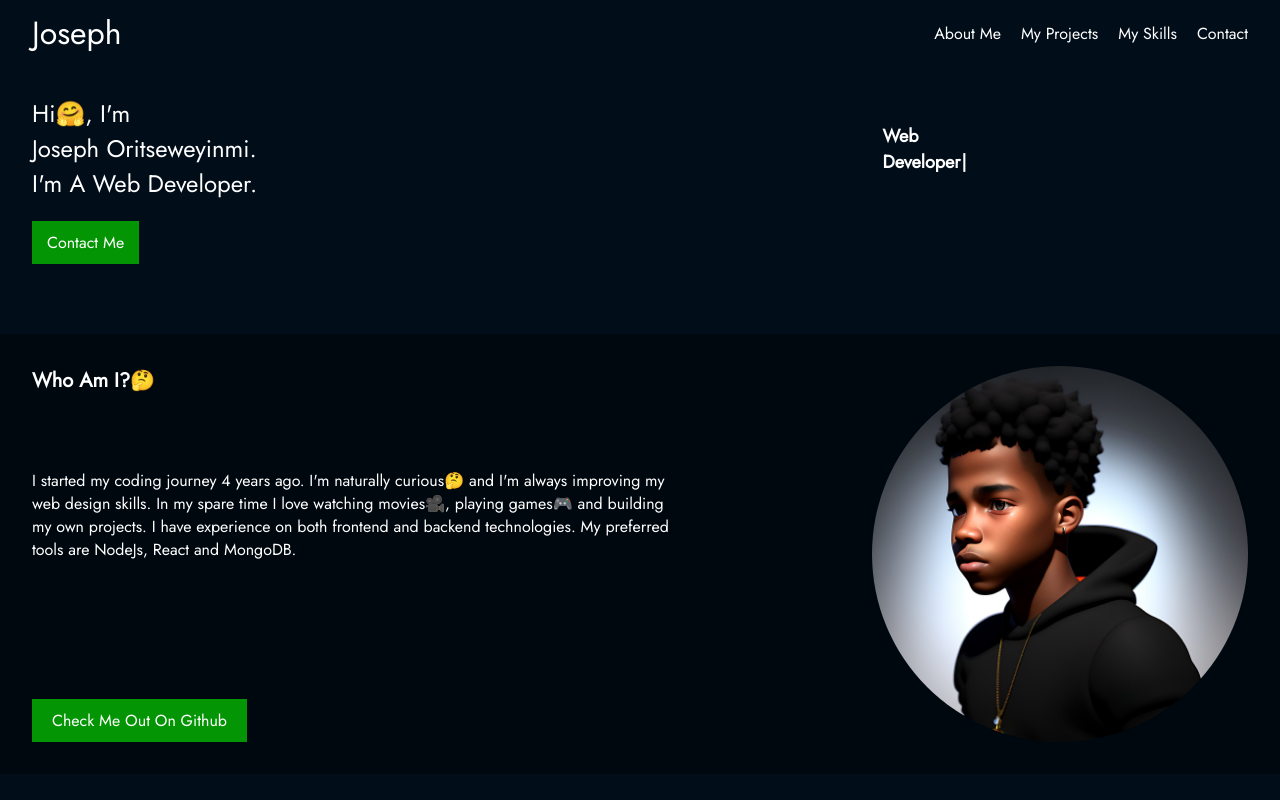
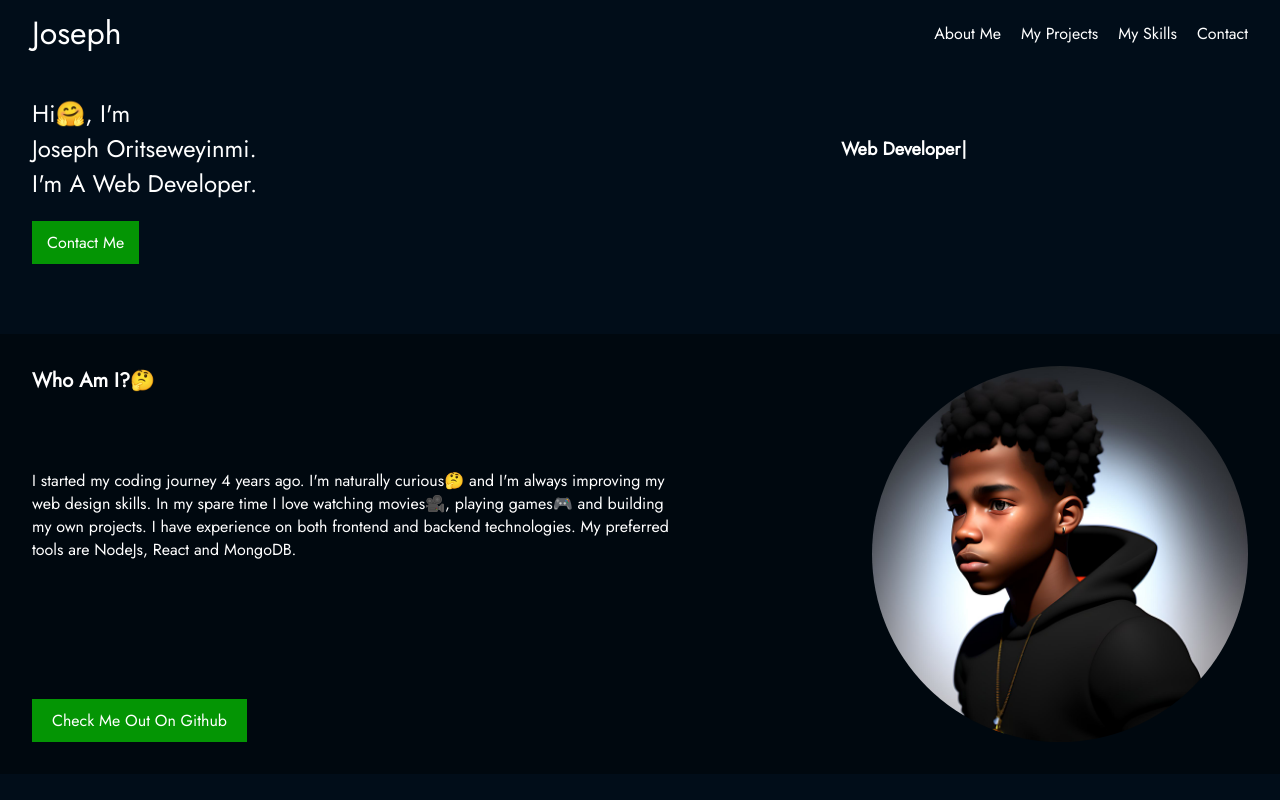
Before and after one commit to JoeSkills/portfolio-me, a Next.js app: page / in a window 1280 px wide. Shown: the top 800 px of the page. Built offline with nearby package versions, Linux system fonts and the light colour scheme; no server answers.

Commit message:
changed the css

```diff
--- a/styles/globals.css
+++ b/styles/globals.css
@@ -103,7 +103,6 @@ button:hover {
   background-color: var(--secondary-button-color);
 }
 .fading-text {
-  width: min-content;
   font-size: 0.875rem;
   display: flex;
 }
```
